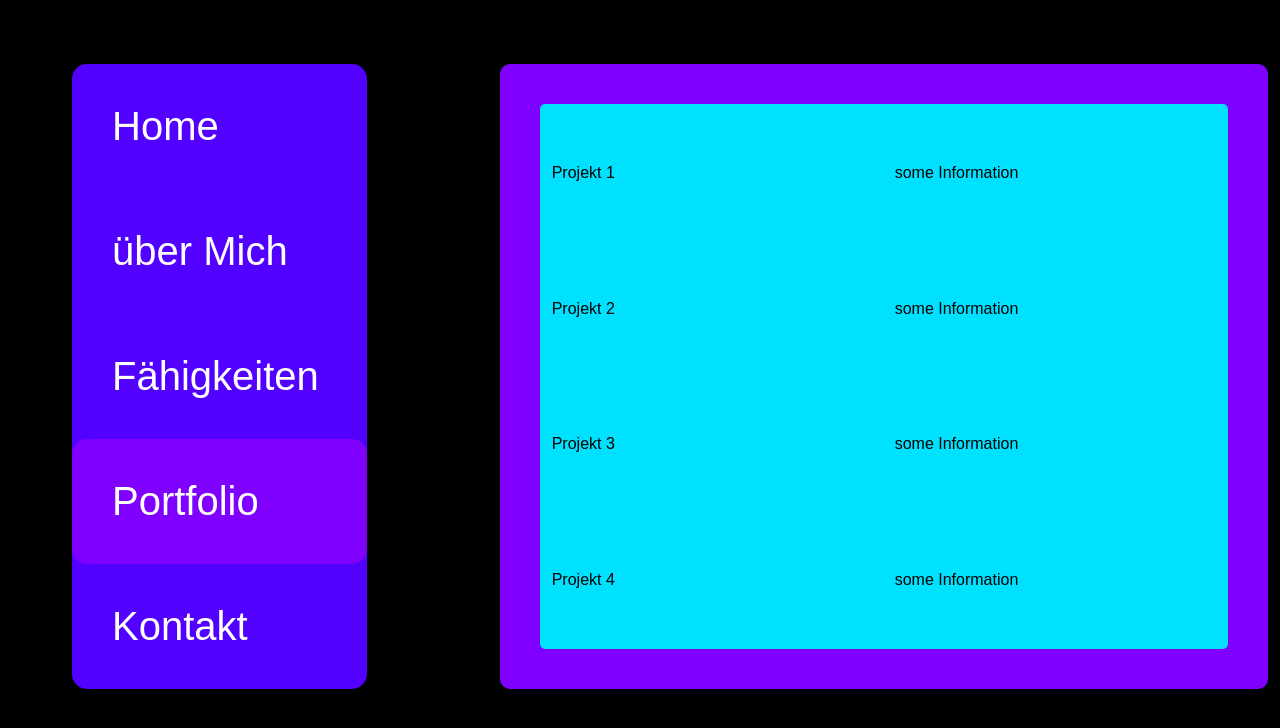
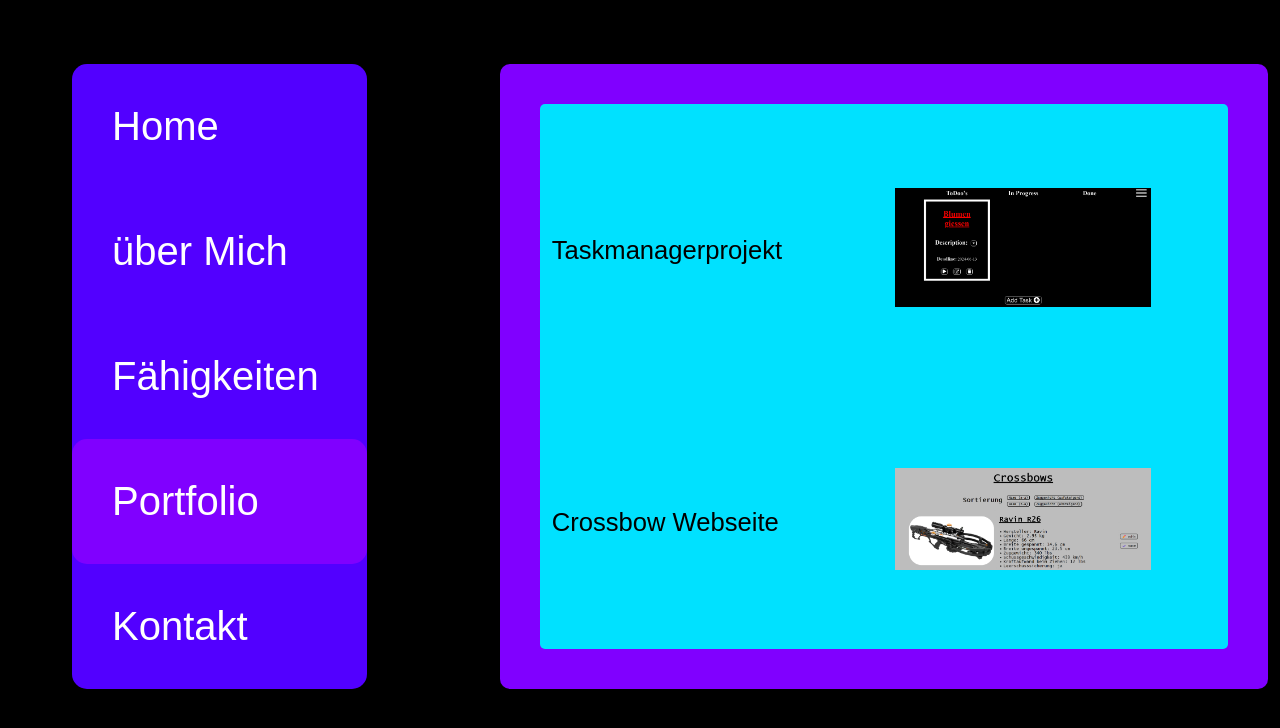
Before and after one commit to noalohrer125/Portfolie-M293, a plain HTML site: page Portfolio.html in a window 1280 px wide. Drawn offline with Linux system fonts and the light colour scheme.

Commit message:
closely finished

```diff
--- a/Portfolio.html
+++ b/Portfolio.html
@@ -17,20 +17,12 @@
     <div class="content">
         <table class="Table table1">
             <tr>
-                <td>Projekt 1</td>
-                <td>some Information</td>
+                <td>Taskmanagerprojekt</td>
+                <td><img class="projectimg" src="img/image3.png" alt="Taskmanager"></td>
             </tr>
             <tr>
-                <td>Projekt 2</td>
-                <td>some Information</td>
-            </tr>
-            <tr>
-                <td>Projekt 3</td>
-                <td>some Information</td>
-            </tr>
-            <tr>
-                <td>Projekt 4</td>
-                <td>some Information</td>
+                <td>Crossbow Webseite</td>
+                <td><img class="projectimg" src="img/image4.png" alt="Crossbow"></td>
             </tr>
         </table>
     </div>
--- a/styles.css
+++ b/styles.css
@@ -106,10 +106,19 @@ body {
     .table1 {
         margin: 5vmin;
         box-shadow: unset;
+        font-size: 2vw;
     }
 
     .Kontakt {
         margin: 20vh 0vw 20vh 5vw;
+
+        @media screen and (max-width: 800px) {
+            font-size: 3vw;
+        }
+    }
+
+    .projectimg {
+        width: 20vw;
     }
 
     .kontakForm {
```
Also changed, not shown: img/image3.png (added), img/image4.png (added).
